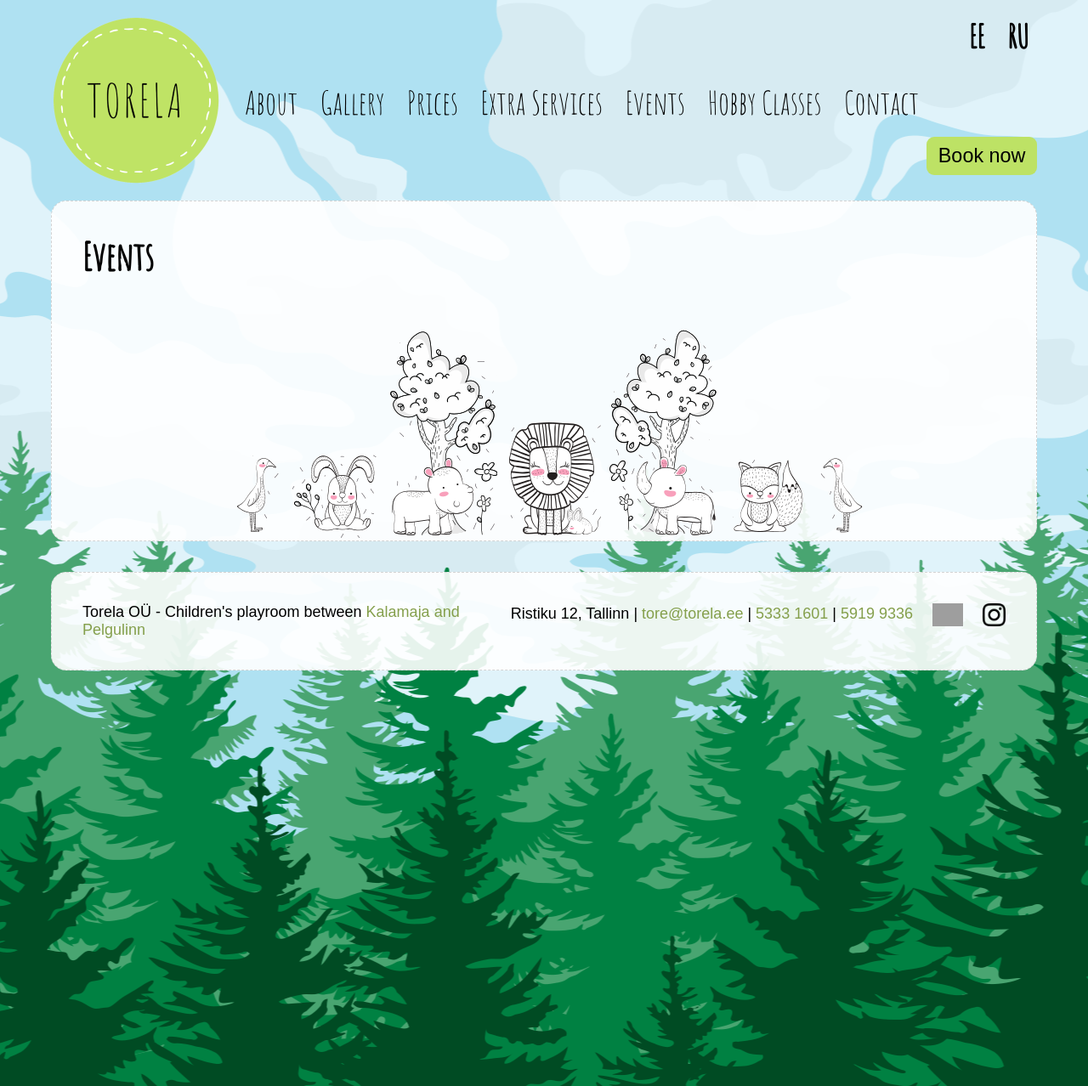
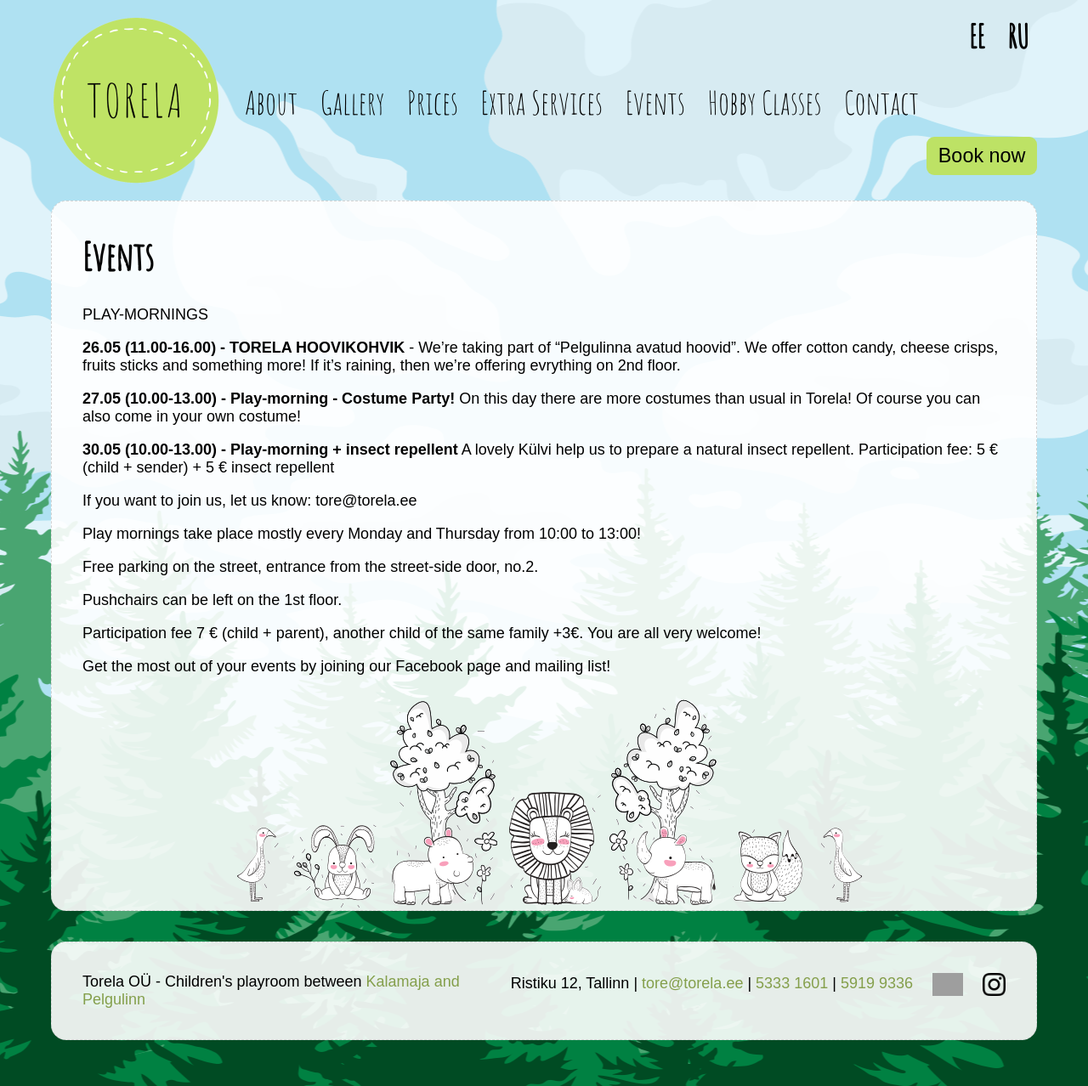
Before and after one commit to mypsik/torela, a Jekyll site: the page built from en/events/index.md, in a window 1280 px wide. Shown: the whole page at 85% size. Built offline with Jekyll 4.4.1, drawn with Linux system fonts in a browser that asks for light colours; grey boxes are pictures that could not be loaded.

Commit message:
Update index.md

```diff
--- a/en/events/index.md
+++ b/en/events/index.md
@@ -6,3 +6,24 @@ priority: 1.0
 et: /syndmused/
 ru: /ru/events/
 ---
+PLAY-MORNINGS
+
+**26.05 (11.00-16.00) - TORELA HOOVIKOHVIK** - We're taking part of "Pelgulinna avatud hoovid". We offer cotton candy, cheese crisps, fruits sticks and something more! If it's raining, then we're offering evrything on 2nd floor.
+
+**27.05 (10.00-13.00) - Play-morning - Costume Party!** On this day there are more costumes than usual in Torela! Of course you can also come in your own costume!
+
+**30.05 (10.00-13.00) - Play-morning + insect repellent** A lovely Külvi help us to prepare a natural insect repellent. Participation fee: 5 € (child + sender) + 5 € insect repellent
+
+
+If you want to join us, let us know: tore@torela.ee
+
+Play mornings take place mostly every Monday and Thursday from 10:00 to 13:00!
+
+Free parking on the street, entrance from the street-side door, no.2.
+
+Pushchairs can be left on the 1st floor.
+
+Participation fee 7 € (child + parent), another child of the same family +3€. You are all very welcome!
+
+
+Get the most out of your events by joining our Facebook page and mailing list!
```
